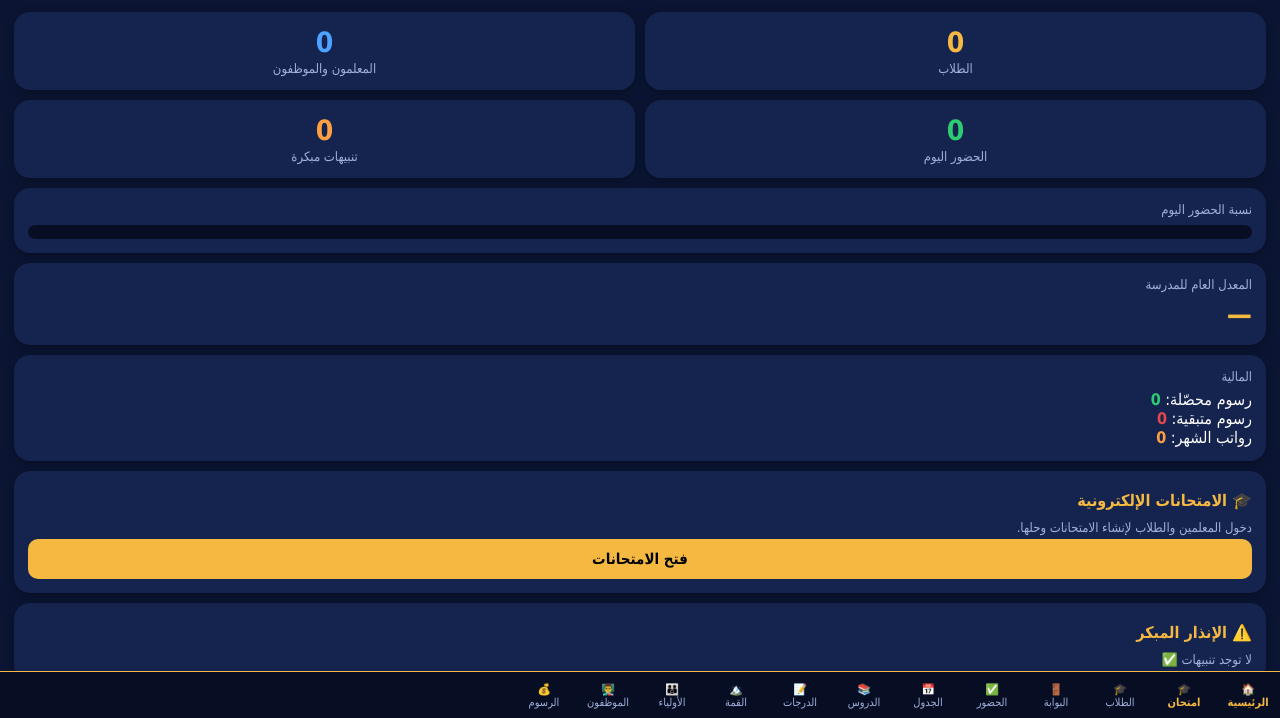
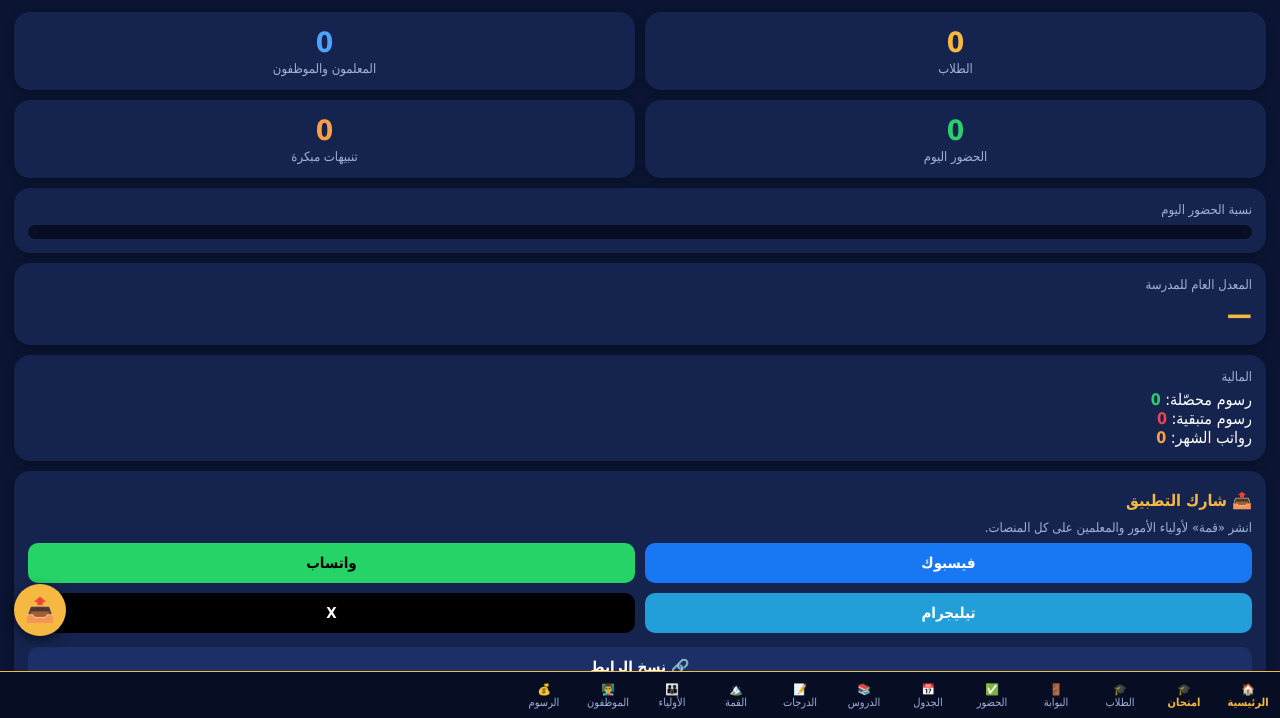
Before and after one commit to elhapony797-arch/salam-alnajah, a plain HTML site: page index.html in a window 1280 px wide. Shown: the part 80-798 px from the top of the page. Drawn offline with Linux system fonts and the light colour scheme.

Commit message:
Update index.html

```diff
--- a/index.html
+++ b/index.html
@@ -1,4 +1,3 @@
-
 <!DOCTYPE html>
 <html lang="ar" dir="rtl">
 <head>
@@ -6,6 +5,10 @@
 <meta name="viewport" content="width=device-width, initial-scale=1">
 <meta name="theme-color" content="#0b1533">
 <title>قمة</title>
+<meta property="og:title" content="قمة">
+<meta property="og:description" content="تطبيق قمة: حضور بالمسح، تقارير، وامتحانات إلكترونية.">
+<meta property="og:type" content="website">
+<meta property="og:url" content="https://elhapony797-arch.github.io/salam-alnajah/app.html">
 <script src="https://cdnjs.cloudflare.com/ajax/libs/qrcodejs/1.0.0/qrcode.min.js"></script>
 <script src="https://unpkg.com/html5-qrcode@2.3.8/html5-qrcode.min.js"></script>
 <style>
@@ -41,6 +44,7 @@ nav{position:fixed;bottom:0;right:0;left:0;display:flex;background:#070e24;borde
 nav button{flex:0 0 auto;min-width:64px;background:none;color:var(--mut);border-radius:0;font-size:11px;padding:11px 4px;font-weight:normal}
 nav button.on{color:var(--gold);font-weight:bold}
 nav button.ex{color:var(--gold);font-weight:bold}
+.fab{position:fixed;bottom:84px;left:14px;z-index:15;width:52px;height:52px;border-radius:50%;background:var(--gold);color:#000;font-size:24px;box-shadow:0 4px 12px #0008;padding:0;display:flex;align-items:center;justify-content:center}
 .sec{display:none}.sec.on{display:block}
 .bar{background:#070e24;border-radius:10px;height:14px;margin-top:8px;overflow:hidden}
 .bar div{background:linear-gradient(90deg,var(--gold),#ffd97a);height:14px;border-radius:10px;width:0;transition:width .4s}
@@ -83,6 +87,17 @@ body *{visibility:hidden}
     <div style="margin-top:6px">رسوم محصّلة: <b id="paid" style="color:var(--ok)">0</b></div>
     <div>رسوم متبقية: <b id="due" style="color:var(--bad)">0</b></div>
     <div>رواتب الشهر: <b id="sal" style="color:var(--warn)">0</b></div></div>
+
+  <div class="card"><h2>📤 شارك التطبيق</h2>
+    <div class="mut">انشر «قمة» لأولياء الأمور والمعلمين على كل المنصات.</div>
+    <div class="grid" style="margin-top:8px">
+      <button onclick="shareTo('fb')" style="background:#1877f2;color:#fff">فيسبوك</button>
+      <button onclick="shareTo('wa')" style="background:#25d366">واتساب</button>
+      <button onclick="shareTo('tg')" style="background:#229ed9;color:#fff">تيليجرام</button>
+      <button onclick="shareTo('x')" style="background:#000;color:#fff">X</button>
+    </div>
+    <button class="full sec2" onclick="shareTo('copy')">🔗 نسخ الرابط</button>
+    <button class="full" onclick="shareTo('sys')">📱 مشاركة عبر تطبيقات الهاتف</button></div>
 
   <div class="card"><h2>🎓 الامتحانات الإلكترونية</h2>
     <div class="mut">دخول المعلمين والطلاب لإنشاء الامتحانات وحلها.</div>
@@ -184,6 +199,8 @@ body *{visibility:hidden}
 </div>
 
 </main>
+
+<button class="fab" onclick="shareTo('sys')" aria-label="مشاركة التطبيق">📤</button>
 
 <div id="modal" onclick="if(event.target===this)closeCard()">
   <div class="box" id="cardbox">
@@ -429,6 +446,28 @@ $('lf').innerHTML=db.f.map((x,i)=>`<div class="row"><span>${esc(x.n)}<small>${x.
 }
 function shareAnn(i){const a=db.a[i];window.open('https://wa.me/?text='+encodeURIComponent('📢 '+a.t+'\n'+a.b+'\n'+SIGN),'_blank')}
 
+const APP_LINK='https://elhapony797-arch.github.io/salam-alnajah/app.html';
+const APP_TEXT='حمّل تطبيق «قمة» 🏔️\nحضور بالمسح، تقارير، وامتحانات إلكترونية.';
+async function shareTo(k){
+  const u=encodeURIComponent(APP_LINK),t=encodeURIComponent(APP_TEXT);
+  const links={
+    fb:'https://www.facebook.com/sharer/sharer.php?u='+u,
+    wa:'https://wa.me/?text='+t+'%0A'+u,
+    tg:'https://t.me/share/url?url='+u+'&text='+t,
+    x:'https://twitter.com/intent/tweet?text='+t+'&url='+u
+  };
+  if(links[k]){window.open(links[k],'_blank');return}
+  if(k==='copy'){
+    try{await navigator.clipboard.writeText(APP_LINK);alert('تم نسخ الرابط')}
+    catch(e){prompt('انسخ الرابط:',APP_LINK)}
+    return;
+  }
+  try{
+    if(navigator.share){await navigator.share({title:'قمة',text:APP_TEXT,url:APP_LINK});return}
+  }catch(e){if(e&&e.name==='AbortError')return}
+  window.open(links.wa,'_blank');
+}
+
 render();
 </script>
 </body>
```
Lines whose indentation alone changed are shown as unchanged.
